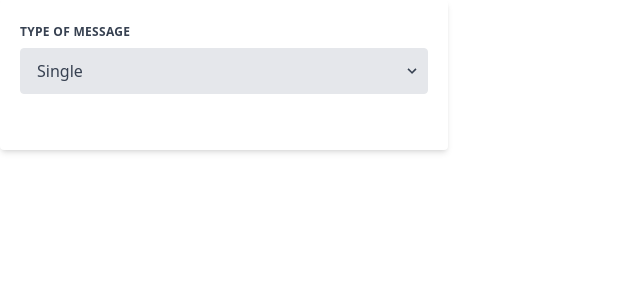
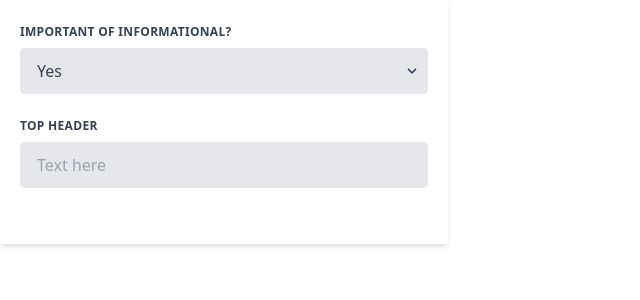
Before and after one commit to niamlaylor/bcf-tools, a Next.js app: page /tools in a window 1280 px wide. Shown: the top 300 px of the page, without its empty margins (0-640 px from the left). Built offline with nearby package versions, Linux system fonts and the light colour scheme.

Commit message:
add text field components + make selector dynamic

```diff
--- a/src/components/forms/DropdownSelector.js
+++ /dev/null
@@ -1,14 +0,0 @@
-export default function DropdownSelector(options) {
-  return(
-    <div class="relative">
-      <select class="block appearance-none w-full bg-gray-200 border border-gray-200 text-gray-700 py-3 px-4 pr-8 rounded leading-tight focus:outline-none focus:bg-white focus:border-gray-500" id="grid-state">
-        <option>Single</option>
-        <option>Double</option>
-        <option>2+ messages</option>
-      </select>
-      <div class="pointer-events-none absolute inset-y-0 right-0 flex items-center px-2 text-gray-700">
-        <svg class="fill-current h-4 w-4" xmlns="http://www.w3.org/2000/svg" viewBox="0 0 20 20"><path d="M9.293 12.95l.707.707L15.657 8l-1.414-1.414L10 10.828 5.757 6.586 4.343 8z"/></svg>
-      </div>
-    </div>
-  );
-};
--- a/src/components/forms/IN-Form.js
+++ b/src/components/forms/IN-Form.js
@@ -1,15 +1,18 @@
-import DropdownSelector from "./DropdownSelector";
+import DropdownSelector from "./fields/DropdownSelector";
+import TextInput from "./fields/TextInput";
 
 export default function ImportantNotesForm() {
   return (
     <div class="w-full max-w-md">
       <form class="bg-white shadow-md rounded px-8 pt-6 pb-8 mb-4">
-        <div class="flex flex-col -mx-3 mb-6">
-          <label class="block uppercase tracking-wide text-gray-700 text-xs font-bold mb-2" for="grid-state">
-            Type of message
-          </label>
-          <DropdownSelector />
-        </div>
+          <DropdownSelector
+            options={["Yes", "No"]}
+          >
+            Important of Informational?
+          </DropdownSelector>
+          <TextInput>
+            Top header
+          </TextInput>
       </form>
     </div>
   );
--- /dev/null
+++ b/src/components/forms/fields/DropdownSelector.js
@@ -0,0 +1,22 @@
+import Option from "./elements/Option";
+
+export default function DropdownSelector( {children, options} ) {
+  return(
+    <div class="flex flex-col -mx-3 mb-6">
+      <label class="block uppercase tracking-wide text-gray-700 text-xs font-bold mb-2" for="grid-state">
+        {children}
+      </label>
+      <div class="relative">
+        <select className="block appearance-none w-full bg-gray-200 border border-gray-200 text-gray-700 py-3 px-4 pr-8 rounded leading-tight focus:outline-none focus:bg-white focus:border-gray-500" id="grid-state">
+          {options.map((option, index) => (
+            <Option key={index} optionText={option} />
+          ))}
+        </select>
+        <div class="pointer-events-none absolute inset-y-0 right-0 flex items-center px-2 text-gray-700">
+          <svg class="fill-current h-4 w-4" xmlns="http://www.w3.org/2000/svg" viewBox="0 0 20 20"><path d="M9.293 12.95l.707.707L15.657 8l-1.414-1.414L10 10.828 5.757 6.586 4.343 8z"/></svg>
+        </div>
+      </div>
+    </div>
+
+  );
+};
--- /dev/null
+++ b/src/components/forms/fields/TextInput.js
@@ -0,0 +1,15 @@
+export default function TextInput( {children} ) {
+  return(
+    <div class="flex flex-col -mx-3 mb-6">
+      <label class="block uppercase tracking-wide text-gray-700 text-xs font-bold mb-2" for="grid-city">
+        {children}
+      </label>
+      <input
+        class="appearance-none block w-full bg-gray-200 text-gray-700 border border-gray-200 rounded py-3 px-4 leading-tight focus:outline-none focus:bg-white focus:border-gray-500"
+        id="grid-city"
+        type="text"
+        placeholder="Text here">
+      </input>
+    </div>
+  );
+};
--- /dev/null
+++ b/src/components/forms/fields/elements/Option.js
@@ -0,0 +1,5 @@
+export default function Option( {optionText} ) {
+  return (
+    <option>{optionText}</option>
+  )
+}
```
